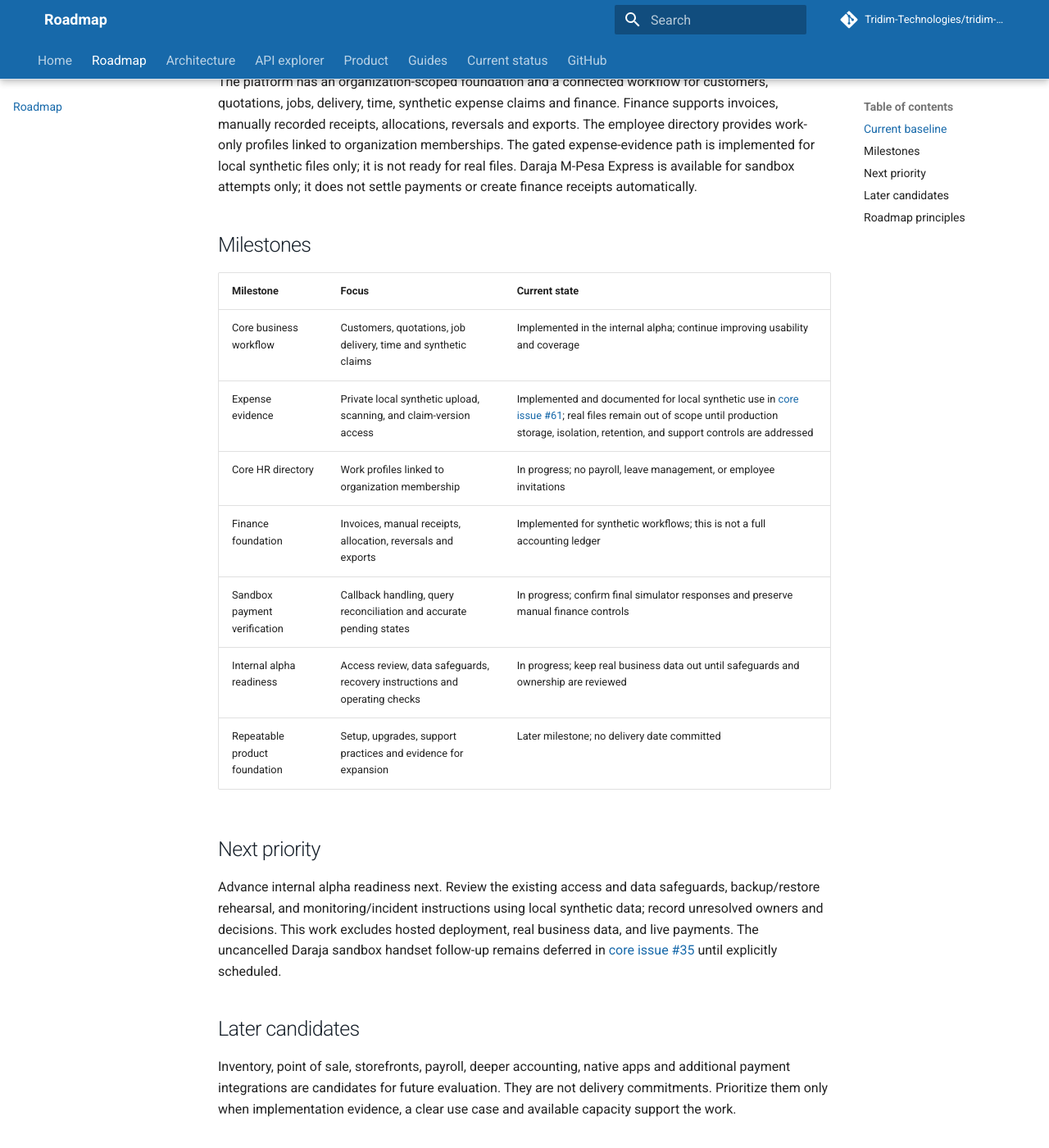
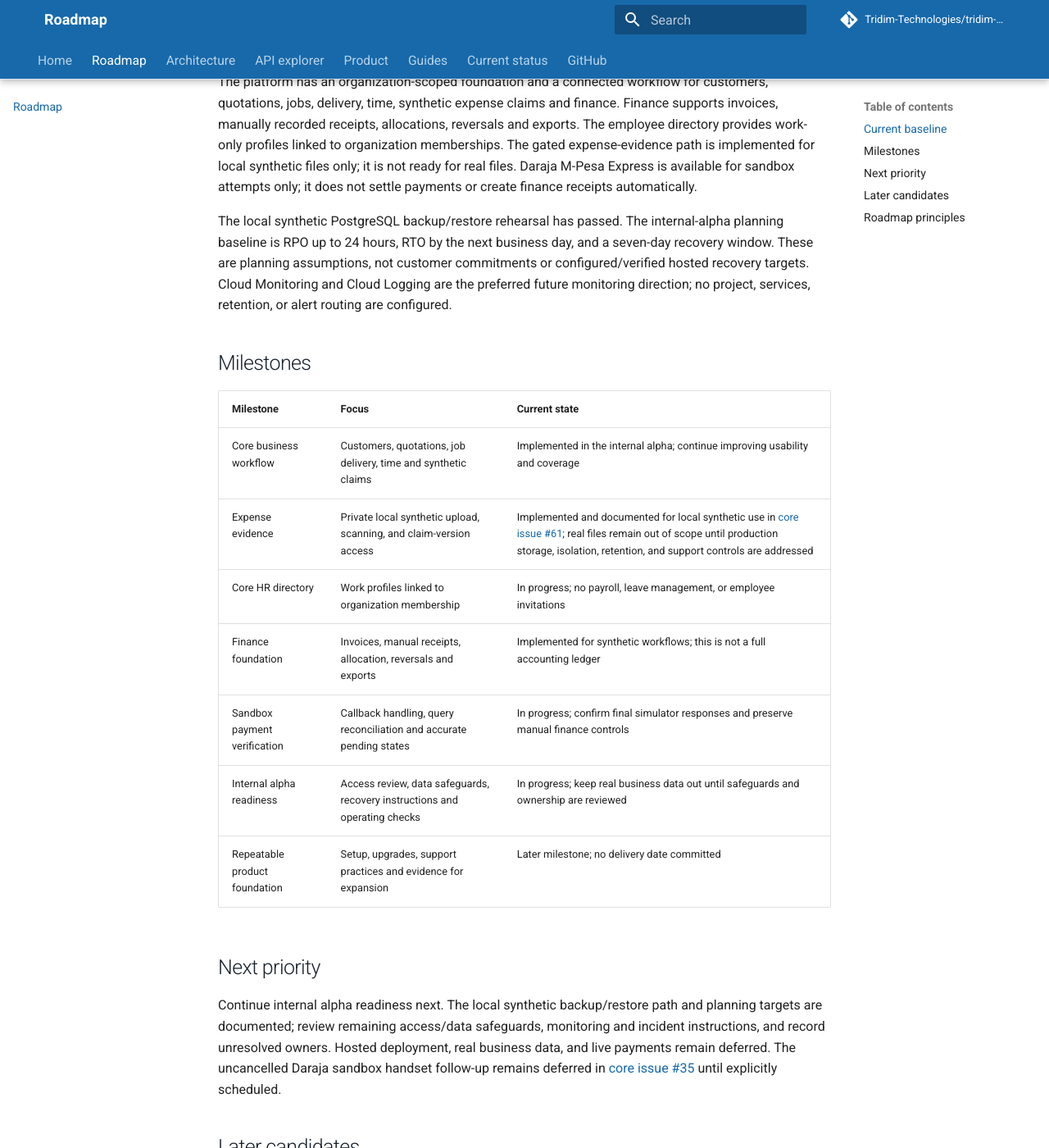
Before and after one commit to Tridim-Technologies/tridim-business-docs, an MkDocs documentation site: the page built from site-docs/roadmap.md, in a window 1280 px wide and 1400 px high, scrolled down 325 px. Shown: the whole window at 82% size. Built offline with MkDocs 1.6.1 and Material for MkDocs 9.7.7, drawn with Linux system fonts in a browser that asks for light colours; comment, search, counter and statistics services are not loaded.

Commit message:
docs(roadmap): reflect internal alpha recovery baseline (#20)

```diff
--- a/site-docs/roadmap.md
+++ b/site-docs/roadmap.md
@@ -7,6 +7,8 @@ This roadmap covers the public, open-source Tridim Business platform. It reflect
 ## Current baseline
 
 The platform has an organization-scoped foundation and a connected workflow for customers, quotations, jobs, delivery, time, synthetic expense claims and finance. Finance supports invoices, manually recorded receipts, allocations, reversals and exports. The employee directory provides work-only profiles linked to organization memberships. The gated expense-evidence path is implemented for local synthetic files only; it is not ready for real files. Daraja M-Pesa Express is available for sandbox attempts only; it does not settle payments or create finance receipts automatically.
+
+The local synthetic PostgreSQL backup/restore rehearsal has passed. The internal-alpha planning baseline is RPO up to 24 hours, RTO by the next business day, and a seven-day recovery window. These are planning assumptions, not customer commitments or configured/verified hosted recovery targets. Cloud Monitoring and Cloud Logging are the preferred future monitoring direction; no project, services, retention, or alert routing are configured.
 
 ## Milestones
 
@@ -22,7 +24,7 @@ The platform has an organization-scoped foundation and a connected workflow for
 
 ## Next priority
 
-Advance internal alpha readiness next. Review the existing access and data safeguards, backup/restore rehearsal, and monitoring/incident instructions using local synthetic data; record unresolved owners and decisions. This work excludes hosted deployment, real business data, and live payments. The uncancelled Daraja sandbox handset follow-up remains deferred in [core issue #35](https://github.com/Tridim-Technologies/tridim-business/issues/35) until explicitly scheduled.
+Continue internal alpha readiness next. The local synthetic backup/restore path and planning targets are documented; review remaining access/data safeguards, monitoring and incident instructions, and record unresolved owners. Hosted deployment, real business data, and live payments remain deferred. The uncancelled Daraja sandbox handset follow-up remains deferred in [core issue #35](https://github.com/Tridim-Technologies/tridim-business/issues/35) until explicitly scheduled.
 
 ## Later candidates
 
```
